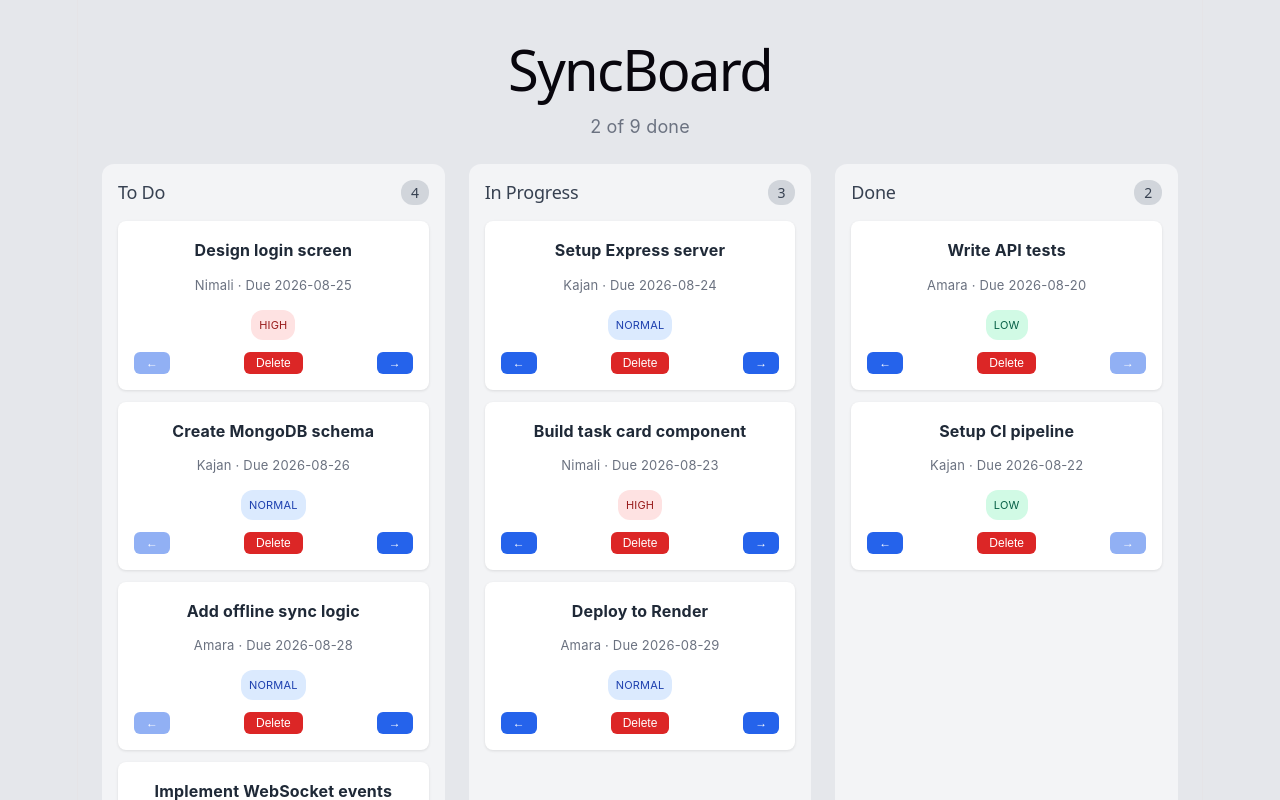
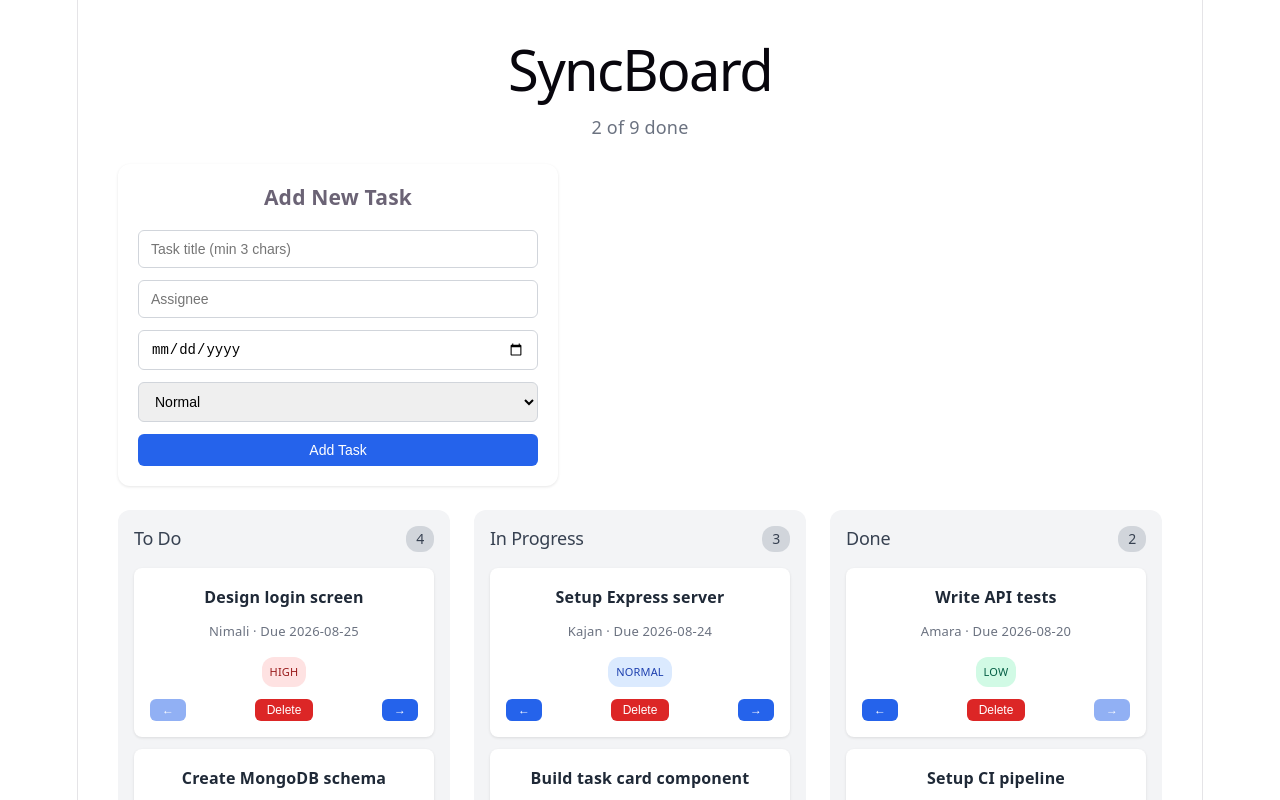
Before and after one commit to HotChicken9405/syncboard, a React (Vite) app in the folder client/: page / in a window 1280 px wide. Shown: the top 800 px of the page. Built offline with nearby package versions, Linux system fonts and the light colour scheme.

Commit message:
feat: add React Router with board, task detail, and 404 pages

```diff
--- a/client/src/App.jsx
+++ b/client/src/App.jsx
@@ -1,11 +1,17 @@
+import { BrowserRouter, Routes, Route } from 'react-router-dom';
 import Board from './components/Board/Board.jsx';
-import './App.css';
+import TaskDetailPage from './pages/TaskDetailPage/TaskDetailPage.jsx';
+import NotFoundPage from './pages/NotFoundPage/NotFoundPage.jsx';
 
 function App() {
   return (
-    <div className="app">
-      <Board />
-    </div>
+    <BrowserRouter>
+      <Routes>
+        <Route path="/" element={<Board />} />
+        <Route path="/tasks/:id" element={<TaskDetailPage />} />
+        <Route path="*" element={<NotFoundPage />} />
+      </Routes>
+    </BrowserRouter>
   );
 }
 
--- a/client/src/components/AddTaskForm/AddTaskForm.jsx
+++ b/client/src/components/AddTaskForm/AddTaskForm.jsx
@@ -0,0 +1,75 @@
+import { useState } from 'react';
+import Button from '../Button/Button.jsx';
+import styles from './AddTaskForm.module.css';
+
+export default function AddTaskForm({ onAdd }) {
+  const [title, setTitle] = useState('');
+  const [assignee, setAssignee] = useState('');
+  const [dueDate, setDueDate] = useState('');
+  const [priority, setPriority] = useState('normal');
+  const [error, setError] = useState('');
+
+  const handleSubmit = (e) => {
+    e.preventDefault();
+    setError('');
+
+    if (title.trim().length < 3) {
+      setError('Title must be at least 3 characters');
+      return;
+    }
+
+    const selectedDate = new Date(dueDate);
+    const today = new Date();
+    today.setHours(0, 0, 0, 0);
+
+    if (selectedDate < today) {
+      setError('Due date cannot be in the past');
+      return;
+    }
+
+    onAdd({
+      title: title.trim(),
+      assignee: assignee.trim() || 'Unassigned',
+      status: 'todo',
+      dueDate,
+      priority,
+    });
+
+    setTitle('');
+    setAssignee('');
+    setDueDate('');
+    setPriority('normal');
+  };
+
+  return (
+    <form className={styles.form} onSubmit={handleSubmit}>
+      <h3>Add New Task</h3>
+      {error && <p className={styles.error}>{error}</p>}
+      <input
+        type="text"
+        placeholder="Task title (min 3 chars)"
+        value={title}
+        onChange={(e) => setTitle(e.target.value)}
+        required
+      />
+      <input
+        type="text"
+        placeholder="Assignee"
+        value={assignee}
+        onChange={(e) => setAssignee(e.target.value)}
+      />
+      <input
+        type="date"
+        value={dueDate}
+        onChange={(e) => setDueDate(e.target.value)}
+        required
+      />
+      <select value={priority} onChange={(e) => setPriority(e.target.value)}>
+        <option value="low">Low</option>
+        <option value="normal">Normal</option>
+        <option value="high">High</option>
+      </select>
+      <Button variant="primary" size="md" type="submit">Add Task</Button>
+    </form>
+  );
+}
--- a/client/src/components/AddTaskForm/AddTaskForm.module.css
+++ b/client/src/components/AddTaskForm/AddTaskForm.module.css
@@ -0,0 +1,29 @@
+.form {
+  background: white;
+  padding: 20px;
+  border-radius: 12px;
+  margin-bottom: 24px;
+  box-shadow: 0 1px 3px rgba(0,0,0,0.1);
+  display: flex;
+  flex-direction: column;
+  gap: 12px;
+  max-width: 400px;
+}
+
+.form h3 {
+  margin: 0 0 8px 0;
+}
+
+.form input,
+.form select {
+  padding: 10px 12px;
+  border: 1px solid #d1d5db;
+  border-radius: 6px;
+  font-size: 14px;
+}
+
+.error {
+  color: #dc2626;
+  font-size: 13px;
+  margin: 0;
+}
--- a/client/src/components/Board/Board.jsx
+++ b/client/src/components/Board/Board.jsx
@@ -1,6 +1,7 @@
 import { useState, useEffect } from 'react';
 import Column from '../Column/Column.jsx';
-import { getTasks, updateTask, deleteTask } from '../../api/tasks.js';
+import AddTaskForm from '../AddTaskForm/AddTaskForm.jsx';
+import { getTasks, createTask, updateTask, deleteTask } from '../../api/tasks.js';
 import styles from './Board.module.css';
 
 const COLUMNS = [
@@ -25,6 +26,12 @@ export default function Board() {
         setLoading(false);
       });
   }, []);
+
+  const handleAdd = (task) => {
+    createTask(task).then(newTask => {
+      setTasks(prev => [...prev, newTask]);
+    });
+  };
 
   const handleMove = (id, direction) => {
     const statusOrder = ['todo', 'doing', 'done'];
@@ -55,6 +62,7 @@ export default function Board() {
     <div className={styles.board}>
       <h1>SyncBoard</h1>
       <p className={styles.stats}>{doneCount} of {tasks.length} done</p>
+      <AddTaskForm onAdd={handleAdd} />
       <div className={styles.columns}>
         {COLUMNS.map(col => (
           <Column
--- a/client/src/components/TaskCard/TaskCard.jsx
+++ b/client/src/components/TaskCard/TaskCard.jsx
@@ -1,3 +1,4 @@
+import { Link } from 'react-router-dom';
 import Button from '../Button/Button.jsx';
 import styles from './TaskCard.module.css';
 
@@ -5,11 +6,13 @@ export default function TaskCard({ task, onMoveLeft, onMoveRight, onDelete }) {
   const statusOrder = ['todo', 'doing', 'done'];
   const currentIndex = statusOrder.indexOf(task.status);
 
-  return (
+    return (
     <article className={styles.card}>
-      <h3 className={styles.title}>{task.title}</h3>
-      <p className={styles.meta}>{task.assignee} · Due {task.dueDate}</p>
-      <span className={`${styles.badge} ${styles[task.priority]}`}>{task.priority}</span>
+      <Link to={`/tasks/${task.id}`} className={styles.link}>
+        <h3 className={styles.title}>{task.title}</h3>
+        <p className={styles.meta}>{task.assignee} · Due {task.dueDate}</p>
+        <span className={`${styles.badge} ${styles[task.priority]}`}>{task.priority}</span>
+      </Link>
       <div className={styles.actions}>
         <Button variant="primary" size="sm" disabled={currentIndex === 0} onClick={() => onMoveLeft(task.id)}>
           ←
--- a/client/src/components/TaskCard/TaskCard.module.css
+++ b/client/src/components/TaskCard/TaskCard.module.css
@@ -47,3 +47,9 @@
   gap: 8px;
   justify-content: space-between;
 }
+
+.link {
+  text-decoration: none;
+  color: inherit;
+  display: block;
+}
--- /dev/null
+++ b/client/src/pages/NotFoundPage/NotFoundPage.jsx
@@ -0,0 +1,15 @@
+import { useNavigate } from 'react-router-dom';
+import Button from '../../components/Button/Button.jsx';
+import styles from './NotFoundPage.module.css';
+
+export default function NotFoundPage() {
+  const navigate = useNavigate();
+
+  return (
+    <div className={styles.container}>
+      <h1>404</h1>
+      <p>This page does not exist.</p>
+      <Button variant="primary" onClick={() => navigate('/')}>Go Home</Button>
+    </div>
+  );
+}
--- /dev/null
+++ b/client/src/pages/NotFoundPage/NotFoundPage.module.css
@@ -0,0 +1,10 @@
+.container {
+  text-align: center;
+  padding: 80px 24px;
+}
+
+.container h1 {
+  font-size: 72px;
+  margin: 0;
+  color: #d1d5db;
+}
--- /dev/null
+++ b/client/src/pages/TaskDetailPage/TaskDetailPage.jsx
@@ -0,0 +1,39 @@
+import { useParams, useNavigate } from 'react-router-dom';
+import { useState, useEffect } from 'react';
+import { mockTasks } from '../../data/mockTasks.js';
+import Button from '../../components/Button/Button.jsx';
+import styles from './TaskDetailPage.module.css';
+
+export default function TaskDetailPage() {
+  const { id } = useParams();
+  const navigate = useNavigate();
+  const [task, setTask] = useState(null);
+  const [loading, setLoading] = useState(true);
+
+  useEffect(() => {
+    const found = mockTasks.find(t => t.id === id);
+    setTask(found || null);
+    setLoading(false);
+  }, [id]);
+
+  if (loading) return <div className={styles.center}>Loading...</div>;
+  if (!task) return (
+    <div className={styles.center}>
+      <h2>Task not found</h2>
+      <Button variant="primary" onClick={() => navigate('/')}>Back to Board</Button>
+    </div>
+  );
+
+  return (
+    <div className={styles.container}>
+      <Button variant="primary" size="sm" onClick={() => navigate('/')}>← Back</Button>
+      <h1>{task.title}</h1>
+      <div className={styles.details}>
+        <p><strong>Assignee:</strong> {task.assignee}</p>
+        <p><strong>Status:</strong> {task.status}</p>
+        <p><strong>Due:</strong> {task.dueDate}</p>
+        <p><strong>Priority:</strong> <span className={styles[task.priority]}>{task.priority}</span></p>
+      </div>
+    </div>
+  );
+}
--- /dev/null
+++ b/client/src/pages/TaskDetailPage/TaskDetailPage.module.css
@@ -0,0 +1,26 @@
+.container {
+  max-width: 600px;
+  margin: 40px auto;
+  padding: 24px;
+  background: white;
+  border-radius: 12px;
+  box-shadow: 0 1px 3px rgba(0,0,0,0.1);
+}
+
+.center {
+  text-align: center;
+  padding: 48px;
+}
+
+.details {
+  margin-top: 24px;
+  line-height: 2;
+}
+
+.details p {
+  margin: 8px 0;
+}
+
+.low { color: #065f46; }
+.normal { color: #1e40af; }
+.high { color: #991b1b; }
```
